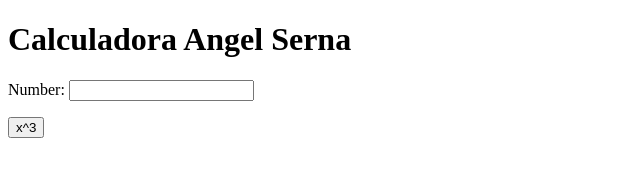
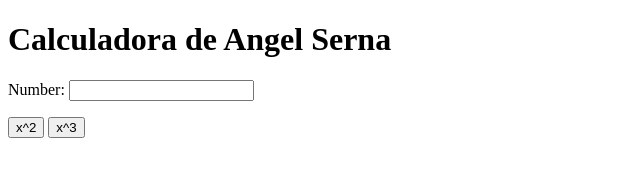
Before and after one commit to Angel-panzerfaust/my_calculator_2, a plain HTML site: page index.html in a window 1280 px wide. Shown: the whole page, without its empty margins (0-640 px from the left). Drawn offline with Linux system fonts and the light colour scheme.

Commit message:
x^2 button

```diff
--- a/index.html
+++ b/index.html
@@ -5,10 +5,11 @@
 		<meta charset="utf-8">
 	</head>
 		<body>
-		<h1>Calculadora Angel Serna</h1>
+			<h1>Calculadora de Angel Serna</h1>
 			Number:
 			<input type="text" id="n1">
 			<p>
+			<button onclick="square()"> x^2 </button>
 			<button onclick="cube()"> x^3 </button>
 			</p>
 		<script type="text/javascript">
@@ -16,6 +17,10 @@
 				var num = document.getElementById("n1");
 				num.value = Math.pow(num.value, 3);
 			}
+			function square() {
+				var num = document.getElementById("n1");
+				num.value = Math.pow(num.value, 2);
+			}
 	</script>
 </body>
 </html>
```
Lines whose indentation alone changed are shown as unchanged.
